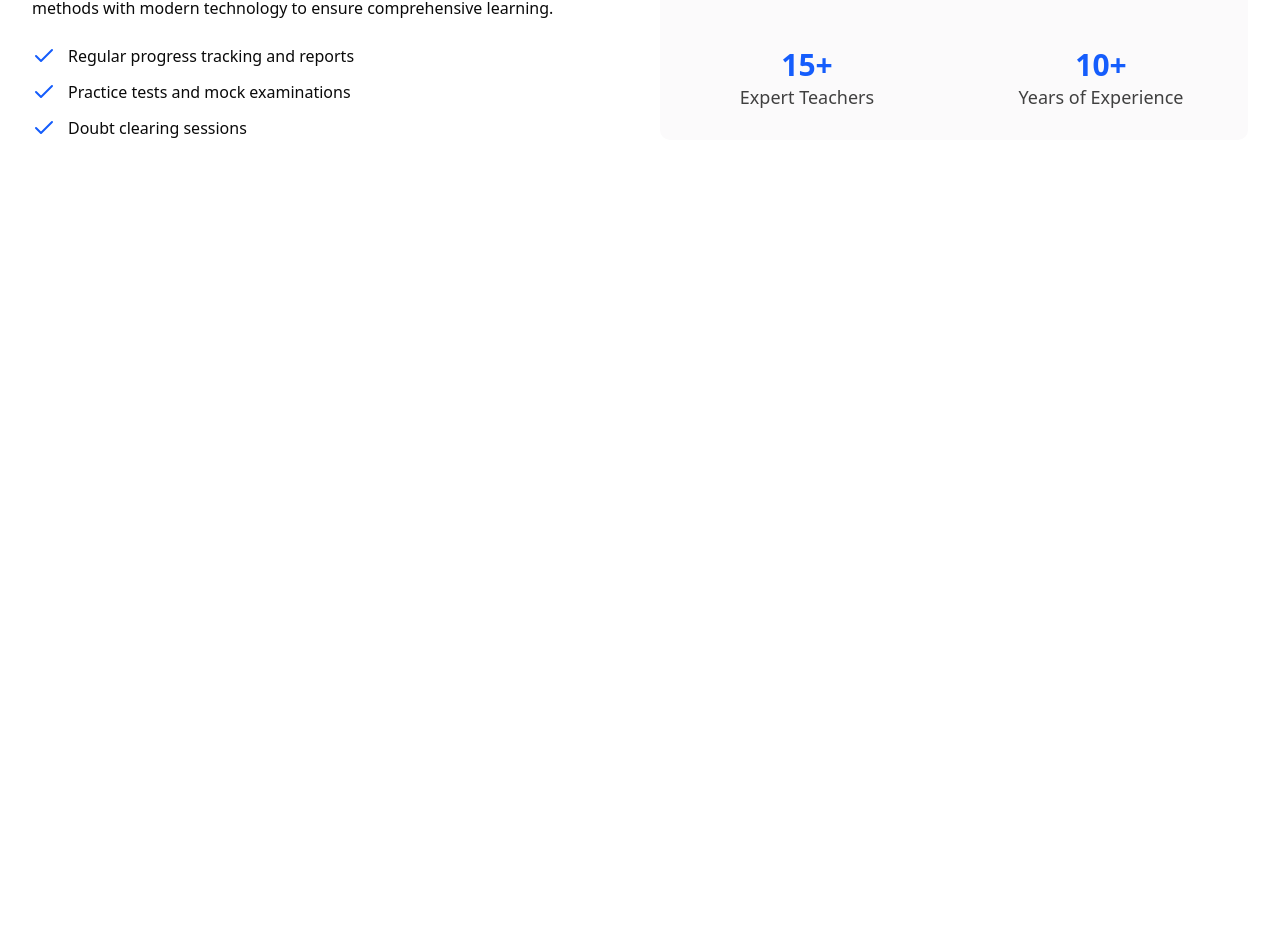
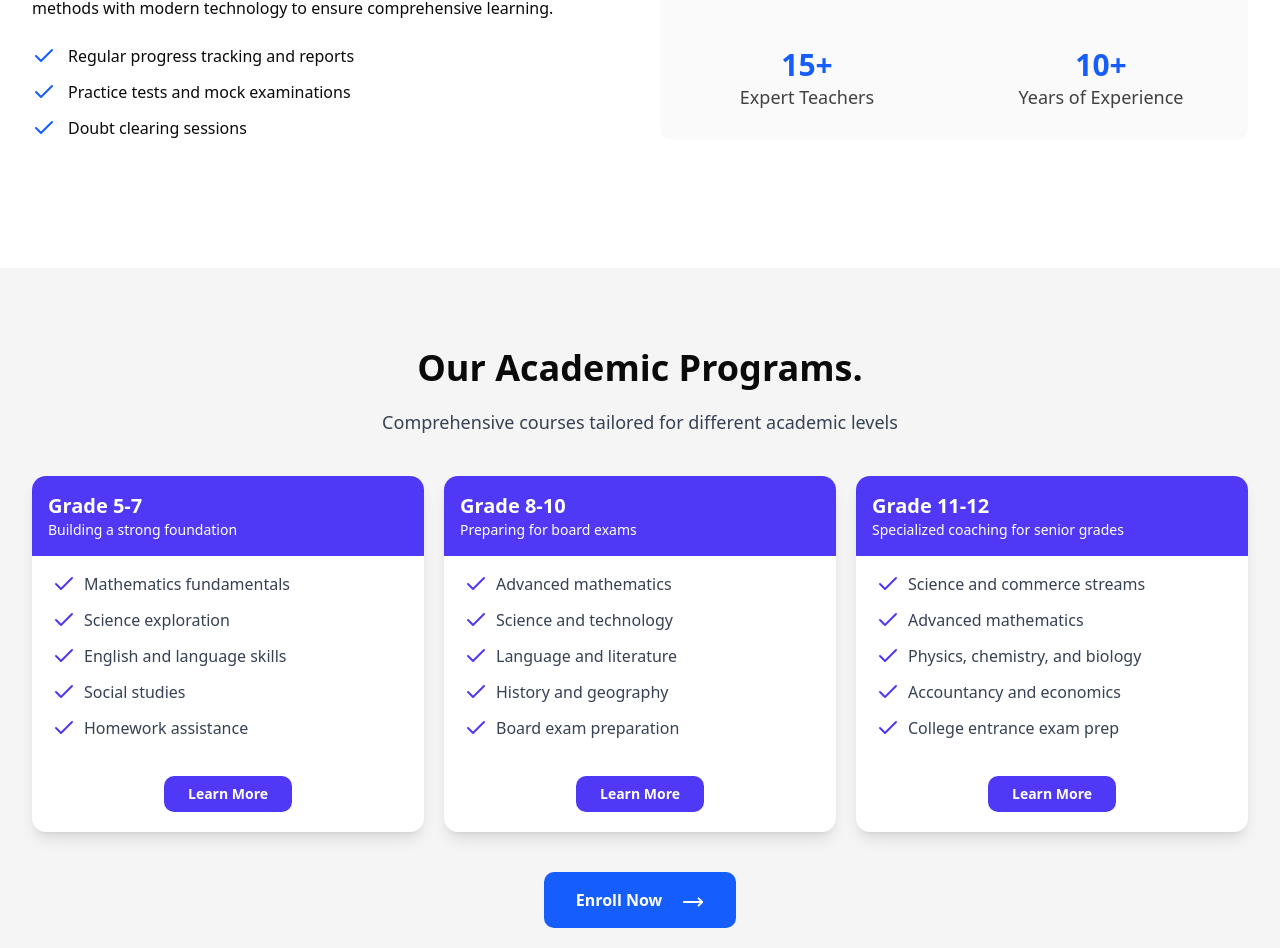
Before and after one commit to pranay03bhoir/kcc-classes-website-SMS-, a Next.js app in the folder frontend/: page / in a window 1280 px wide. Shown: the part 1774-2722 px from the top of the page. Before the commit the page ends 1914 px from the top, so only its background shows below. Built offline with nearby package versions, Linux system fonts and the light colour scheme.

Commit message:
Add HomePageSectionThree to the main page layout

```diff
--- a/frontend/src/app/page.js
+++ b/frontend/src/app/page.js
@@ -3,6 +3,7 @@ import Navbar from "@/components/NavigationBar/NavBar";
 import HomeIntroScreen from "@/components/Home/HomeIntroScreen";
 import HomePageSectionOne from "@/components/Home/HomePageSectionOne";
 import HomePageSectionTwo from "@/components/Home/HomePageSectionTwo";
+import HomePageSectionThree from "@/components/Home/HomePageSectionThree";
 
 export default function Home() {
   return (
@@ -19,6 +20,9 @@ export default function Home() {
       <section className={`pt-16`}>
         <HomePageSectionTwo />
       </section>
+      <section className={`pt-32`}>
+        <HomePageSectionThree />
+      </section>
     </>
   );
 }
```
